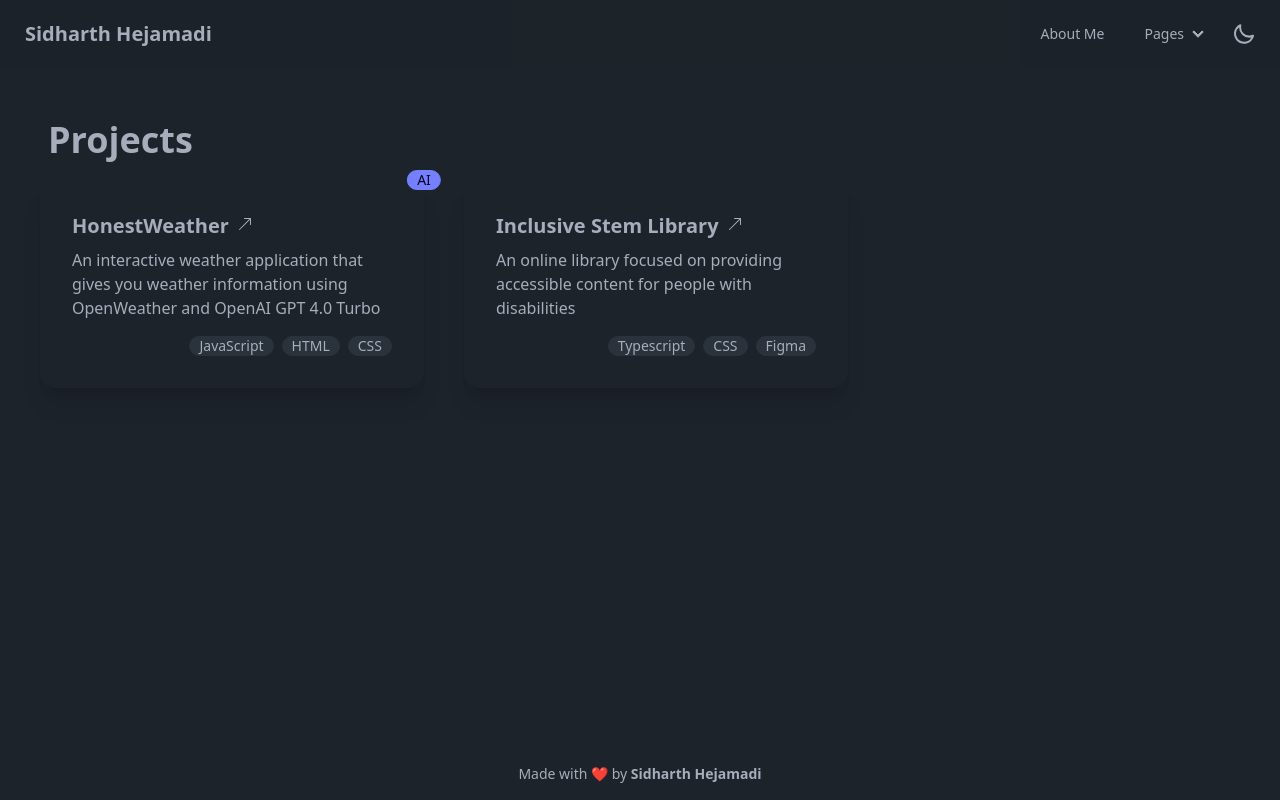
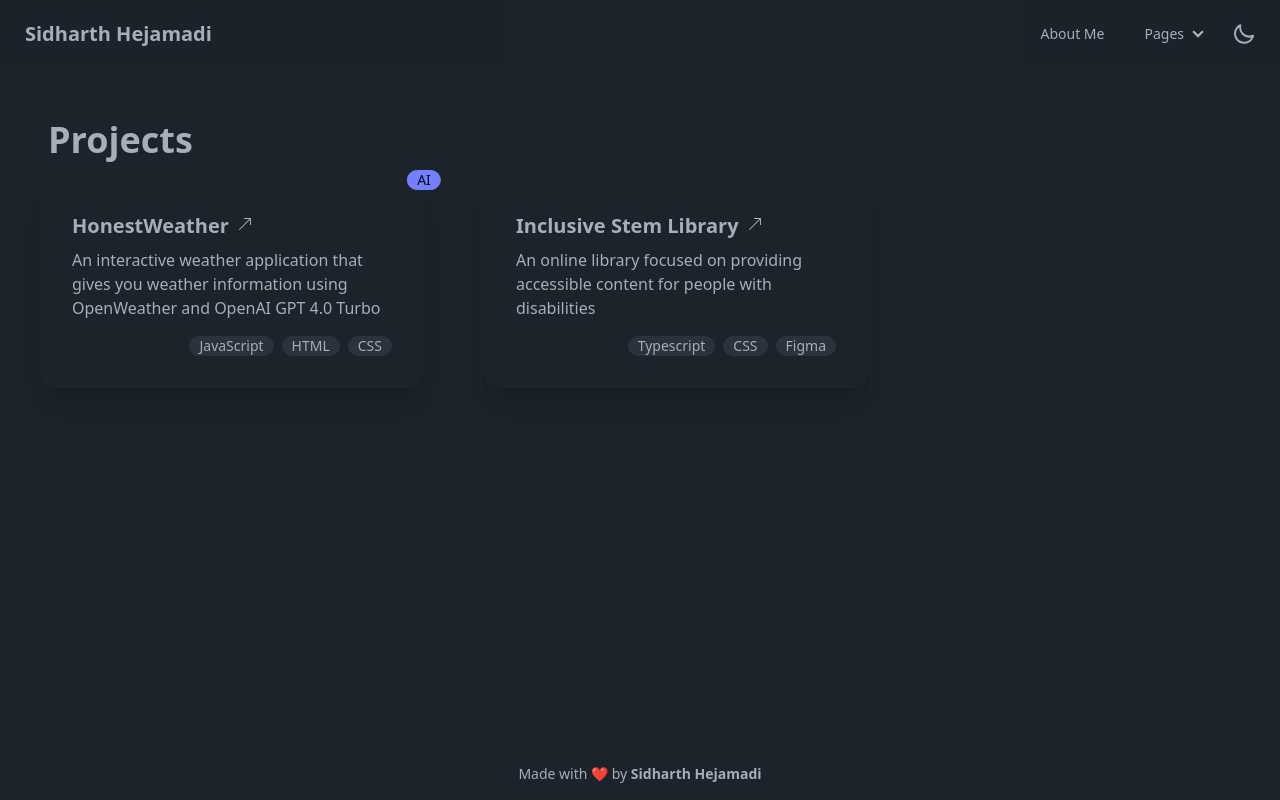
Before and after one commit to HejSidharth/Portfolio, a React (Vite) app: page /project in a window 1280 px wide. Built offline with nearby package versions, Linux system fonts and the light colour scheme.

Commit message:
made the gap for projects

```diff
--- a/src/pages/Projects.tsx
+++ b/src/pages/Projects.tsx
@@ -1,9 +1,9 @@
 
 export default function Projects() {
   return (
-<div className='flex flex-col mt-10 sm:h-auto h-screen'>
-      <div className='text-4xl font-bold mt-20 ml-12 flex justify-center sm:justify-start '>Projects</div>
-      <div className='flex flex-col sm:flex-row mt-5 justify-start sm:justify-start items-center sm:items-start'>
+<div className='flex flex-col mt-10 sm:h-auto h-screen mb-10'>
+      <div className='text-4xl font-bold mt-20 ml-12 flex justify-center sm:justify-start'>Projects</div>
+      <div className='flex flex-col sm:flex-row mt-5 justify-start sm:justify-start items-center sm:items-start gap-5'>
       <div className="ml-10 card w-96 bg-base-100 shadow-xl  hover:bg-base-200 transition-colors duration-200 indicator">
         <span className='indicator-item badge badge-primary'>AI</span>
         <div className="card-body">
```
